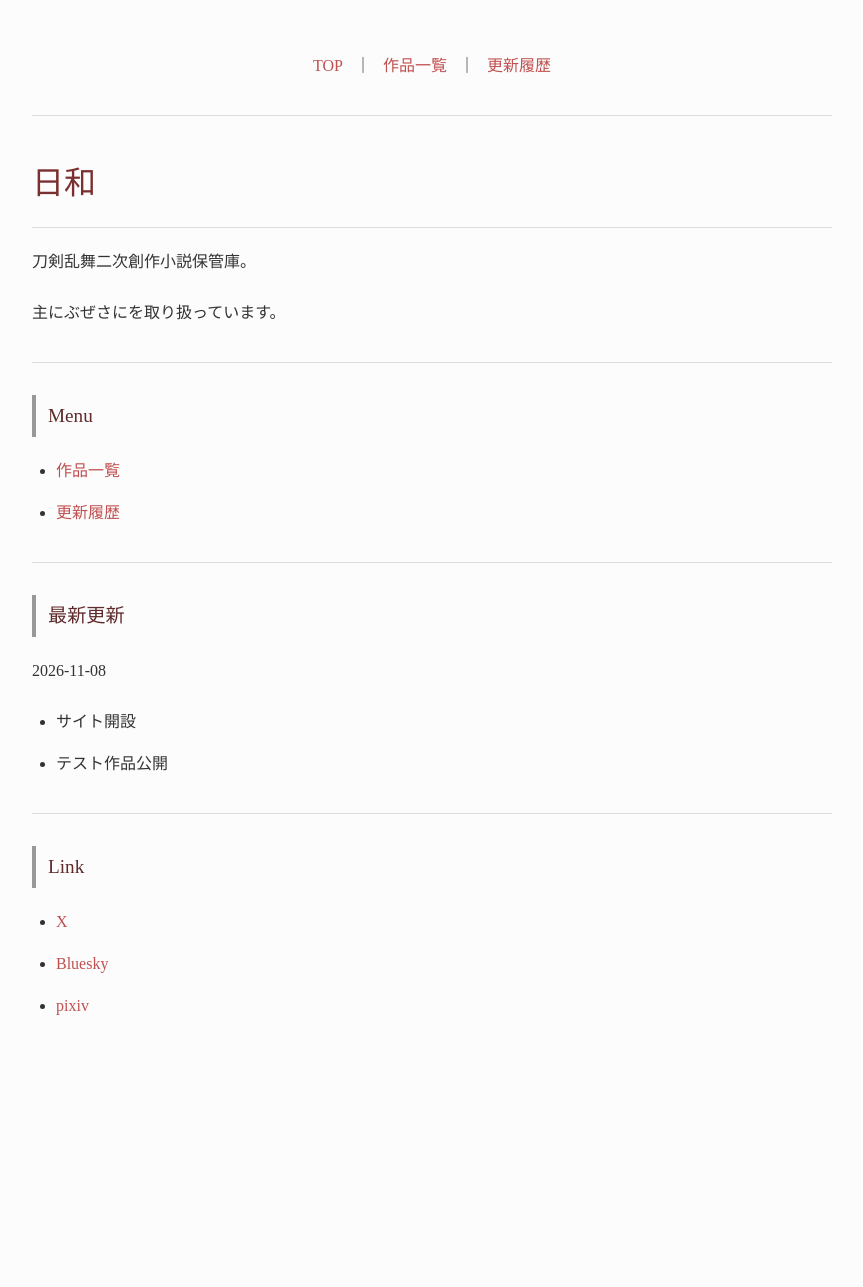
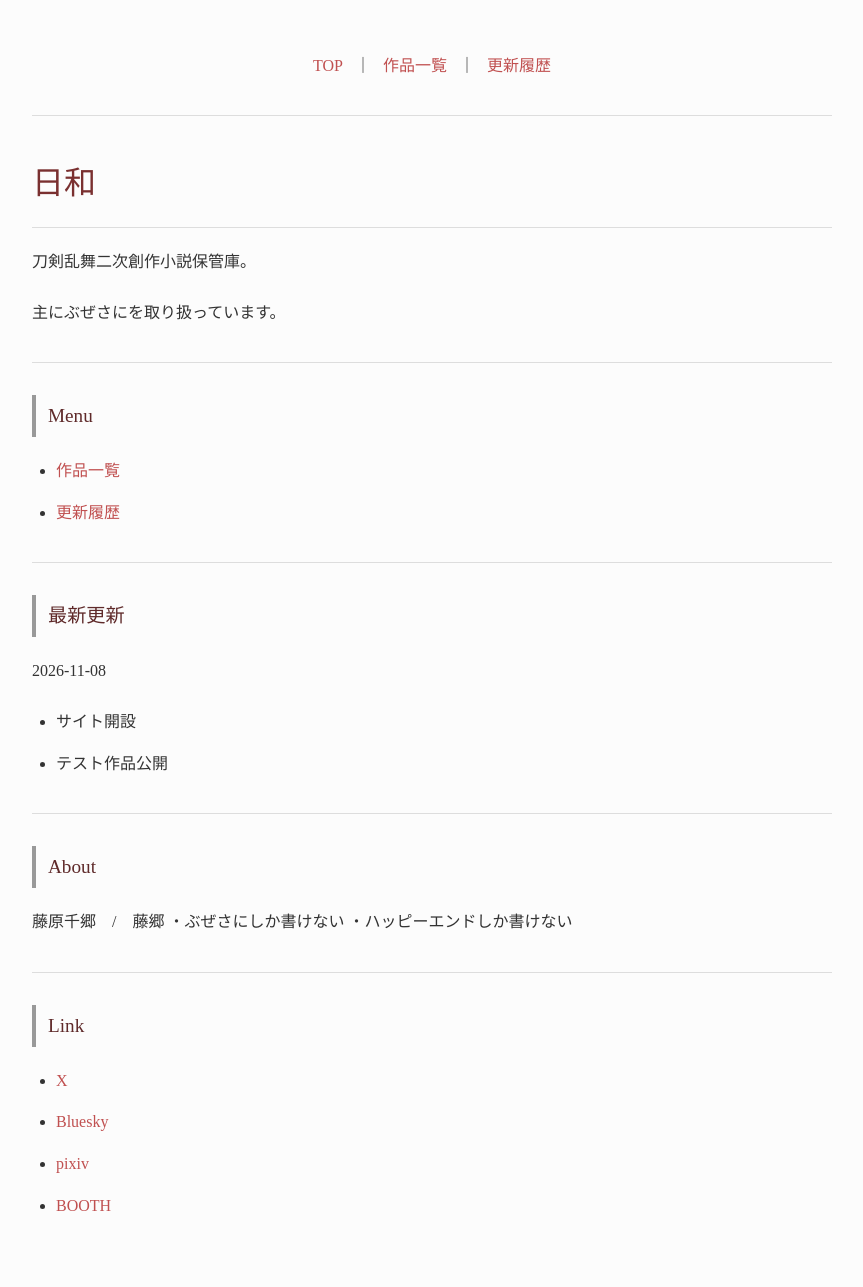
Before and after one commit to fjst160/lemon160, a Jekyll site: the page built from index.md, in a window 1280 px wide. Shown: the whole page, without its empty margins (208-1071 px from the left). Built offline with Jekyll 4.4.1, drawn with Linux system fonts in a browser that asks for light colours; before the commit the page ends 1087 px from its top, so only the background shows below that.

Commit message:
Update index.md

```diff
--- a/index.md
+++ b/index.md
@@ -28,8 +28,16 @@ title: 日和
 
 ---
 
+## About
+藤原千郷　/　藤郷
+・ぶぜさにしか書けない
+・ハッピーエンドしか書けない
+
+---
+
 ## Link
 
 - [X](https://x.com/fjwrcst_story)
 - [Bluesky](https://bsky.app/profile/fjst160.bsky.social)
 - [pixiv](https://www.pixiv.net/users/1887563)
+- [BOOTH](https://fjstlemon.booth.pm/)
```
